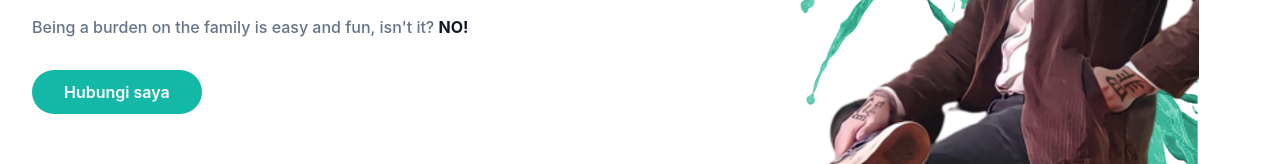
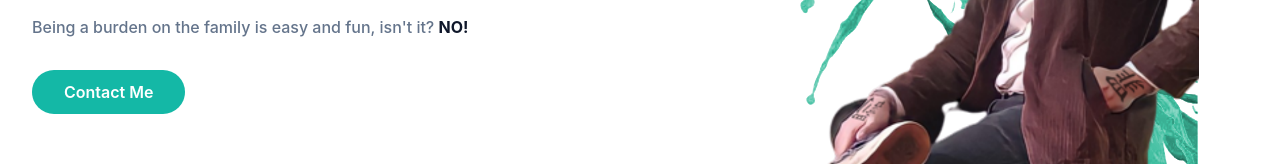
Before and after one commit to Daudsaputra/portfolio-tailwind-css, a website: page index.html in a window 1280 px wide. Shown: the part 412-576 px from the top of the page. Drawn offline with Linux system fonts and the light colour scheme.

Commit message:
update text and change colour

```diff
--- a/index.html
+++ b/index.html
@@ -80,7 +80,7 @@
             <h1 class="font-serif text-base text-primary md:text-xl">Hallo everyone 👋, My name is <span class="mt-1 block text-4xl font-bold text-dark dark:text-white lg:text-5xl">Daud saputra</span></h1>
             <h2 class="mb-5 mt-5 text-lg font-medium italic text-secondary dark:text-white">FREELANCER | REBAHANERS | NAKAMA</h2>
             <p class="mb-10 font-medium leading-relaxed text-secondary dark:text-white">Being a burden on the family is easy and fun, isn't it? <span class="font-bold text-dark dark:text-white">NO!</span></p>
-            <a href="#contact" class="rounded-full bg-primary py-3 px-8 text-base font-semibold text-white transition duration-300 ease-in-out hover:opacity-80 hover:shadow-lg">Hubungi saya</a>
+            <a href="#contact" class="rounded-full bg-primary py-3 px-8 text-base font-semibold text-white transition duration-300 ease-in-out hover:opacity-80 hover:shadow-lg">Contact Me</a>
           </div>
           <div class="w-full self-end px-4 lg:w-1/2">
             <div class="relative mt-10 lg:right-0 lg:mt-0">
```
Also changed, not shown: dist/output.css.
